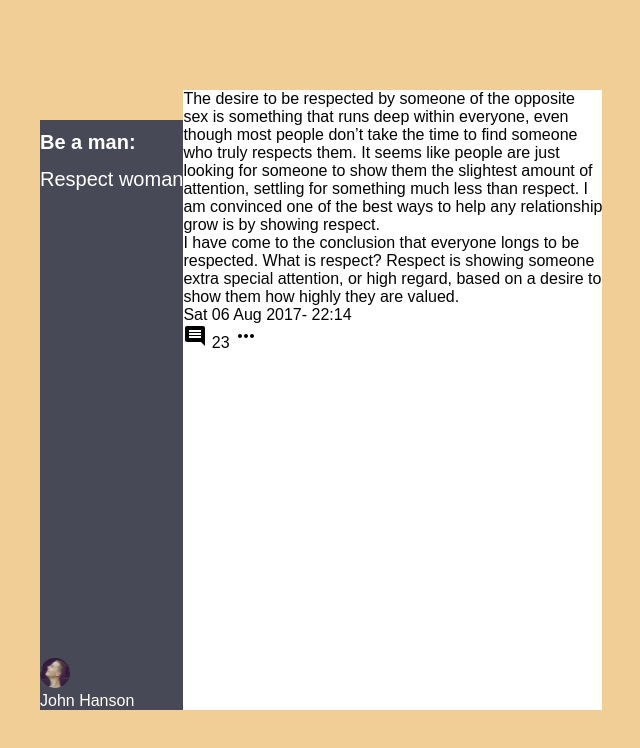
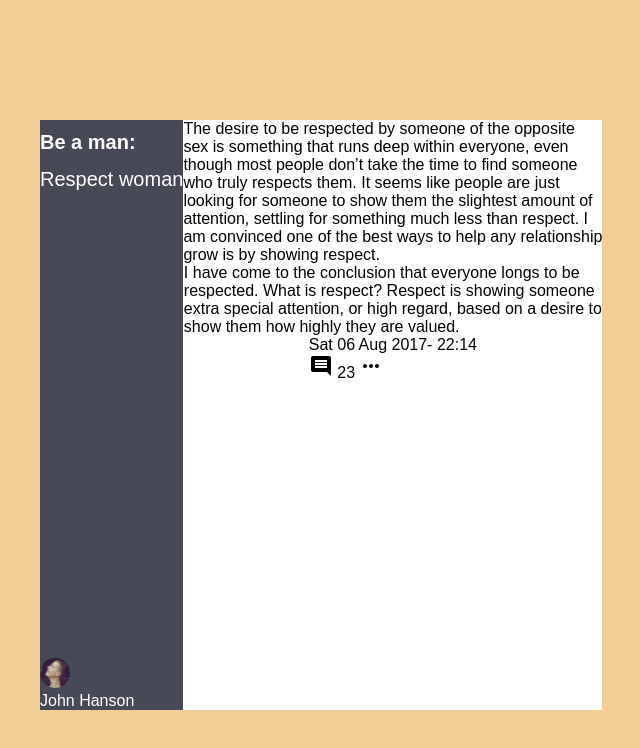
Before and after one commit to Hawa-codes/Loop1-step7, a plain HTML site: page index.html in a window 1280 px wide. Shown: the whole page, without its empty margins (158-798 px from the left). Drawn offline with Linux system fonts and the light colour scheme.

Commit message:
Loop1-step7

```diff
--- a/styles.css
+++ b/styles.css
@@ -62,3 +62,10 @@ body{
     object-fit: cover;
     border-radius: 50%;
 }
+
+.right-panel {
+    margin-top: 30px;
+    display: flex;
+    flex-direction: column;
+    align-items: center;
+}
```
